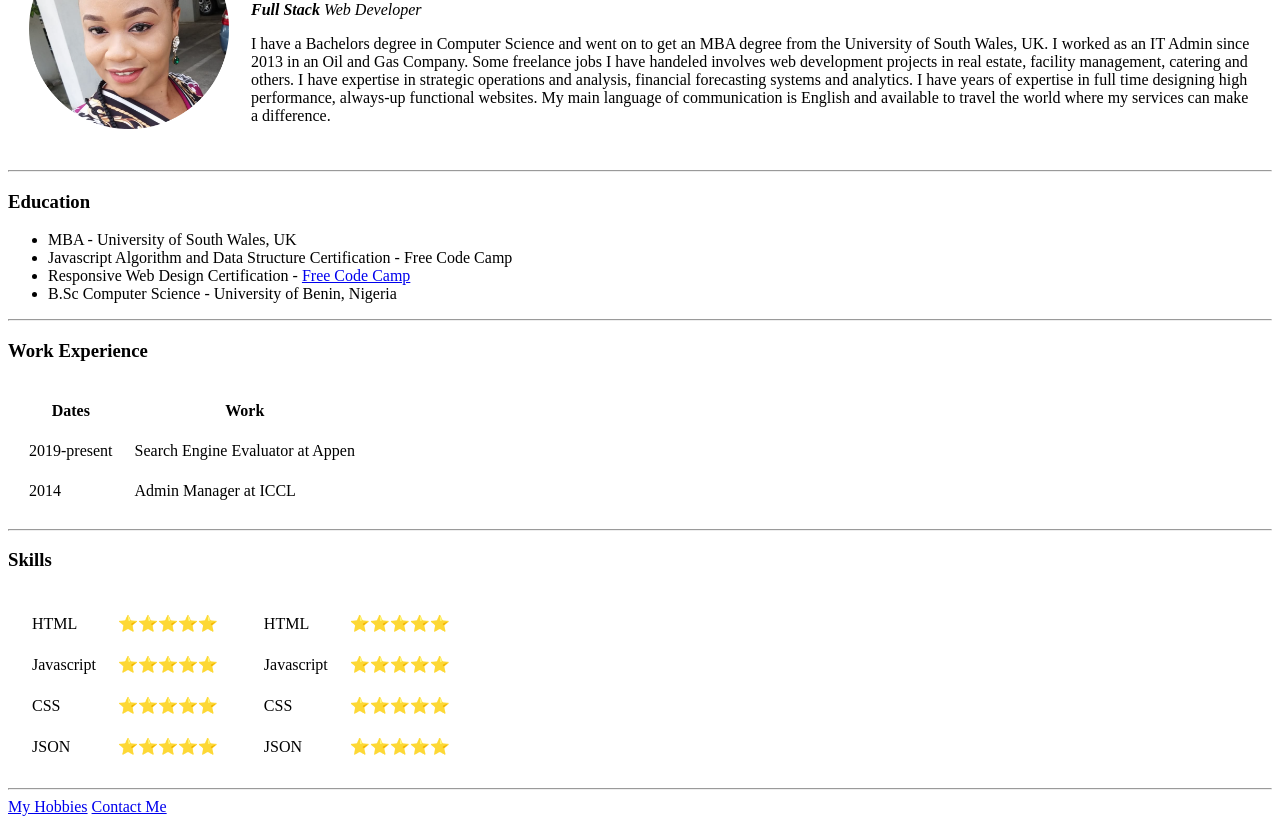
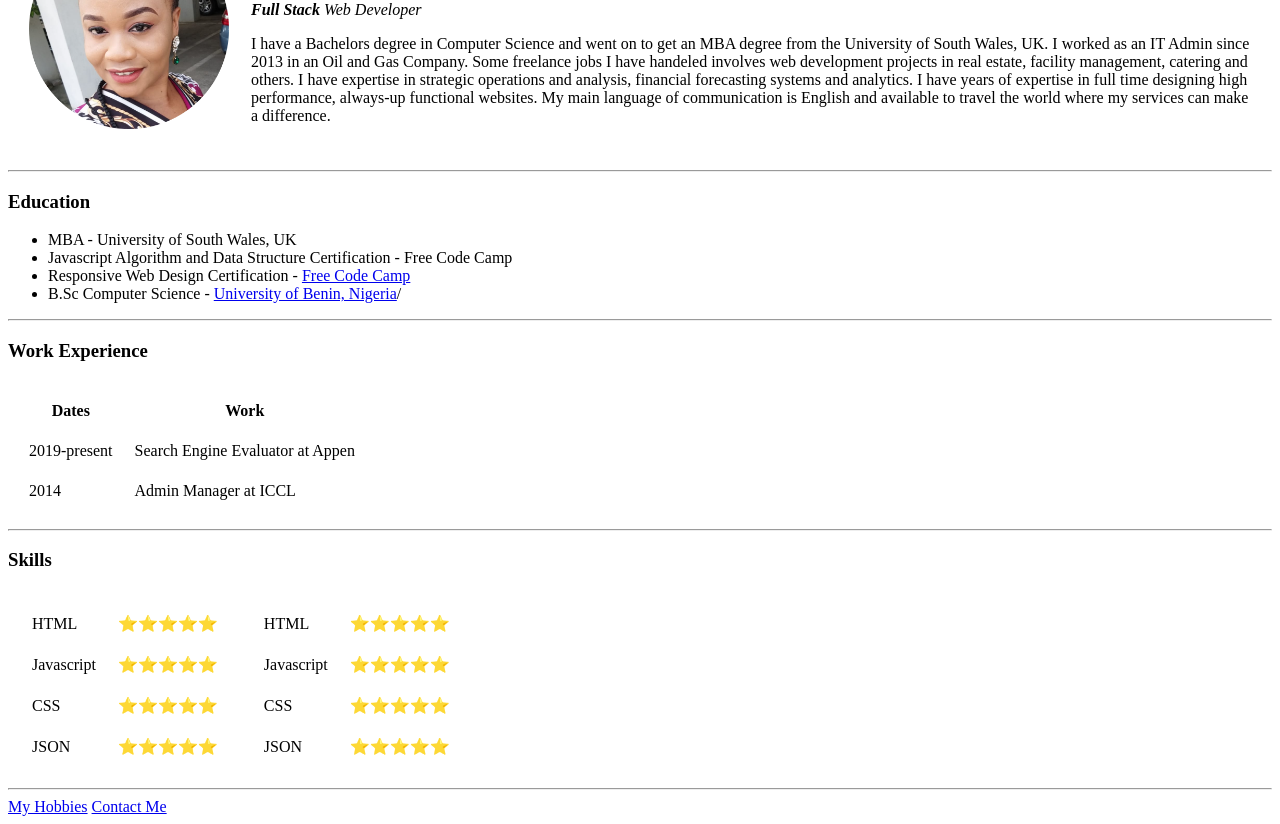
Before and after one commit to koregious/docker_file_for_tech_assessment, a plain HTML site: page index.html in a window 1280 px wide. Shown: the part 108-932 px from the top of the page. Drawn offline with Linux system fonts and the light colour scheme.

Commit message:
modify school

```diff
--- a/index.html
+++ b/index.html
@@ -30,7 +30,7 @@
     <li>MBA - University of South Wales, UK</li>
     <li>Javascript Algorithm and Data Structure Certification - Free Code Camp</li>
     <li>Responsive Web Design Certification - <a href="https://www.freecodecamp.org/certification/fccf2b75102-2c63-4f4a-bc04-41cea346521c/responsive-web-design">Free Code Camp</a></li>
-    <li>B.Sc Computer Science - University of Benin, Nigeria</li>
+    <li>B.Sc Computer Science - <a href="https://www.uniben.edu">University of Benin, Nigeria</a>/</li>
   </ul>
   <hr>
 
```
